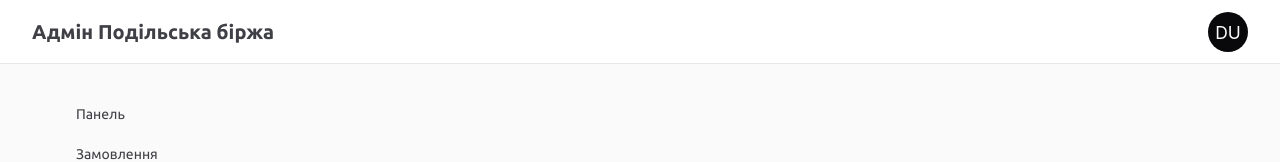
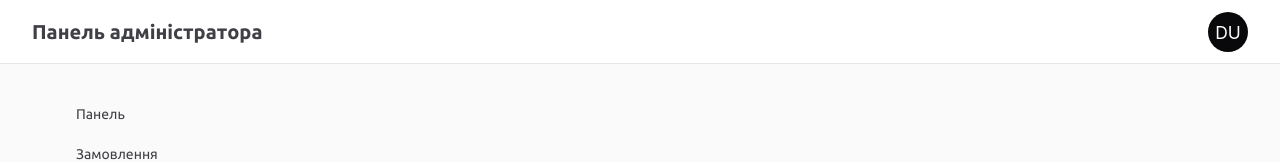
Before and after one commit to Kolia913/book-store-admin, a Vue app: page /customers in a window 1280 px wide. Shown: the top 162 px of the page. Built offline with nearby package versions, Linux system fonts and the light colour scheme; no server answers; some icons are missing.

Commit message:
minor fixes

```diff
--- a/index.html
+++ b/index.html
@@ -4,7 +4,7 @@
     <meta charset="UTF-8" />
     <link rel="icon" href="/favicon.ico" />
     <meta name="viewport" content="width=device-width, initial-scale=1.0" />
-    <title>Podilska birzha - admin</title>
+    <title>Obert | Admin</title>
     <meta name="robots" content="noindex, nofollow" />
   </head>
   <body class="bg-grey-bg text-grey-400 font-ubuntu dark:bg-grey-dark-bg dark:text-white">
--- a/src/components/partials/Aside/AppAside.vue
+++ b/src/components/partials/Aside/AppAside.vue
@@ -2,7 +2,7 @@
   <DesktopAside
     :menuItems="menuItems"
     @toggleMenuGroup="toggleMenuGroup"
-    :title="'Адмін Подільська біржа'"
+    :title="'Панель адміністратора'"
     class="lg:block hidden"
   />
   <MobileAside
@@ -10,7 +10,7 @@
     :isMobileAsideOpen="isMobileAsideOpen"
     @toggleMenuGroup="toggleMenuGroup"
     @toggleMobileAside="settingsStore.toggleMobileAside"
-    :title="'Адмін Подільська біржа'"
+    :title="'Панель адміністратора'"
     class="lg:hidden block"
   />
 </template>
--- a/src/views/DashboardView.vue
+++ b/src/views/DashboardView.vue
@@ -9,8 +9,8 @@
           <div class="flex flex-row justify-start items-center gap-x-3">
             <AvatarDemo class="w-10 h-10 rounded-full" />
             <div class="flex flex-col justify-center items-start">
-              <span class="font-semibold">Welcome</span>
-              <span class="text-sm text-gray-500 dark:text-gray-400">Demo User</span>
+              <span class="font-semibold">Вітання!</span>
+              <span class="text-sm text-gray-500 dark:text-gray-400">Admin</span>
             </div>
           </div>
           <AppButton text="Sign out" variant="outline" class="hidden sm:flex">
@@ -28,7 +28,7 @@
       <AppCard class="w-full">
         <div class="sm:px-6 px-3 py-6 flex flex-row justify-between items-center card__content">
           <div class="flex flex-col justify-center items-start sm:gap-0 gap-1">
-            <span class="font-bold sm:text-xl text-base">Vue Admin</span>
+            <span class="font-bold sm:text-xl text-base">Панель адміністратора</span>
             <span class="text-xs text-gray-500 dark:text-gray-400">v 0.3.1</span>
           </div>
           <div class="flex flex-col justify-center items-start gap-y-2">
```
